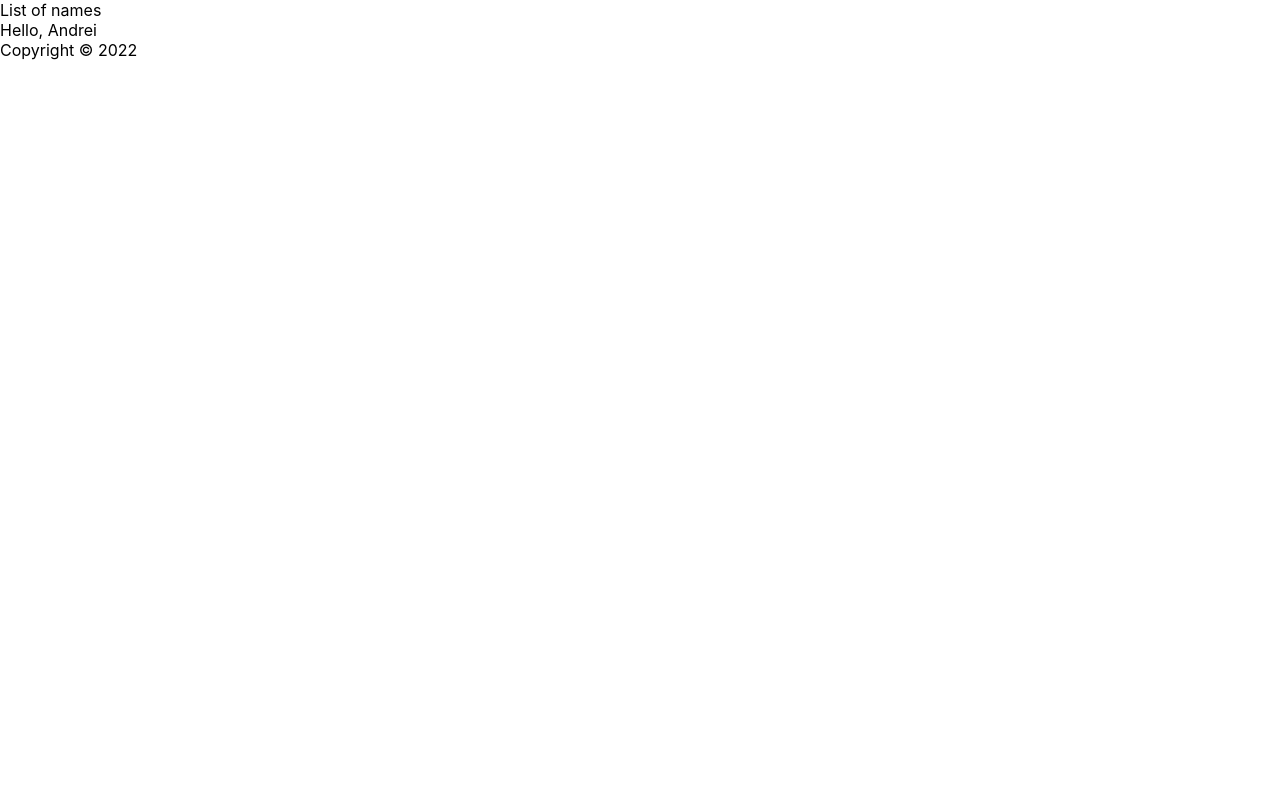
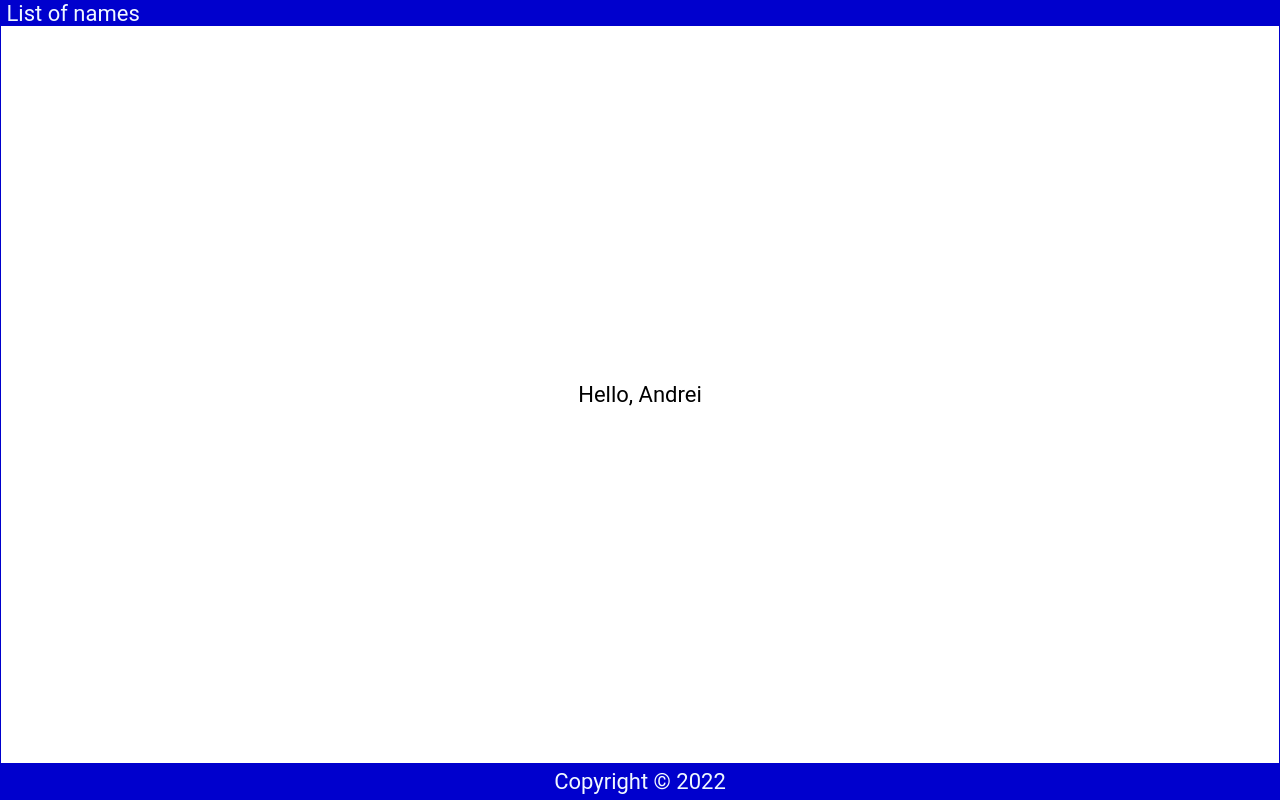
Before and after one commit to Budescu-Eftimie/React-groceries-list, a React (Create React App) app: page / in a window 1280 px wide. Built offline with nearby package versions, Linux system fonts and the light colour scheme.

Commit message:
style: add style new  rules to index.css

```diff
--- a/src/index.css
+++ b/src/index.css
@@ -1,13 +1,59 @@
+* {
+    margin: 0;
+    padding: 0;
+    box-sizing: border-box;
+  }
+
+  html {
+    font-size: 22px;
+  }
+
   body {
-  margin: 0;
-  font-family: -apple-system, BlinkMacSystemFont, 'Segoe UI', 'Roboto', 'Oxygen',
+    min-height: 100vh;
+    font-family: 'Roboto', 'Oxygen',
       'Ubuntu', 'Cantarell', 'Fira Sans', 'Droid Sans', 'Helvetica Neue',
       sans-serif;
     -webkit-font-smoothing: antialiased;
     -moz-osx-font-smoothing: grayscale;
   }
 
-code {
-  font-family: source-code-pro, Menlo, Monaco, Consolas, 'Courier New',
-    monospace;
+  .App {
+    display: flex;
+    flex-direction: column;
+    justify-content: center;
+    align-items: center;
+    height: 100vh;
+    width: 100%;
+    /*max-width: 500px;*/
+    border: 1px solid mediumblue;
+    margin: auto;
   }
+
+  header {
+    width: 100%;
+    padding: 0 0.25em;
+    background-color: mediumblue;
+    color: aliceblue;
+    display: flex;
+    justify-content: space-between;
+    align-items: center;
+  }
+
+  main {
+    width: 100%;
+    display: flex;
+    flex-direction: column;
+    flex-grow: 1;
+    justify-content: center;
+    align-items: center;
+    overflow-y: auto;
+  }
+
+  footer {
+    width: 100%;
+    padding: 0.25em;
+    background-color: mediumblue;
+    color: aliceblue;
+    display: grid;
+    place-content: center;
+  }
```
Lines whose indentation alone changed are shown as unchanged.
